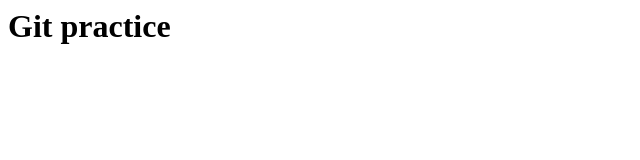
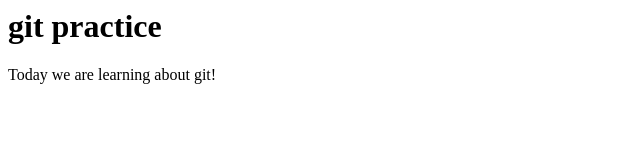
Before and after one commit to gardner5/cse102, a plain HTML site: page index.html in a window 1280 px wide. Shown: the whole page, without its empty margins (0-640 px from the left). Drawn offline with Linux system fonts and the light colour scheme.

Commit message:
added paragraph text

```diff
--- a/index.html
+++ b/index.html
@@ -3,7 +3,8 @@
 	<title>Git lab</title>
 </head>
 <body>
-	<h1>Git practice</h1>
+	<h1>git practice</h1>
+	<p>Today we are learning about git!</p>
 </body>
 
 </html>
```
